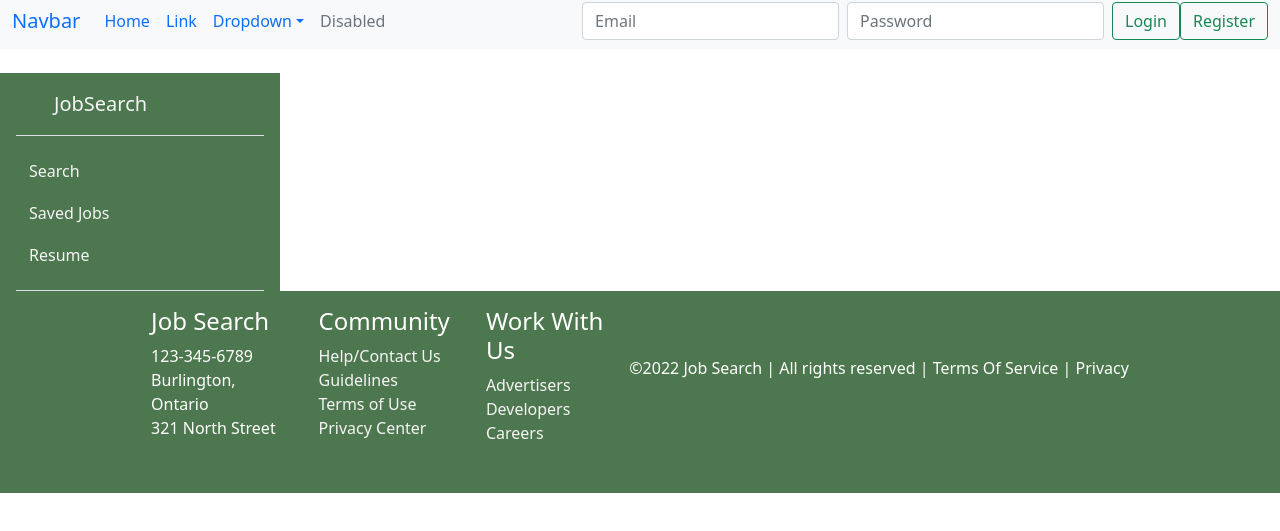
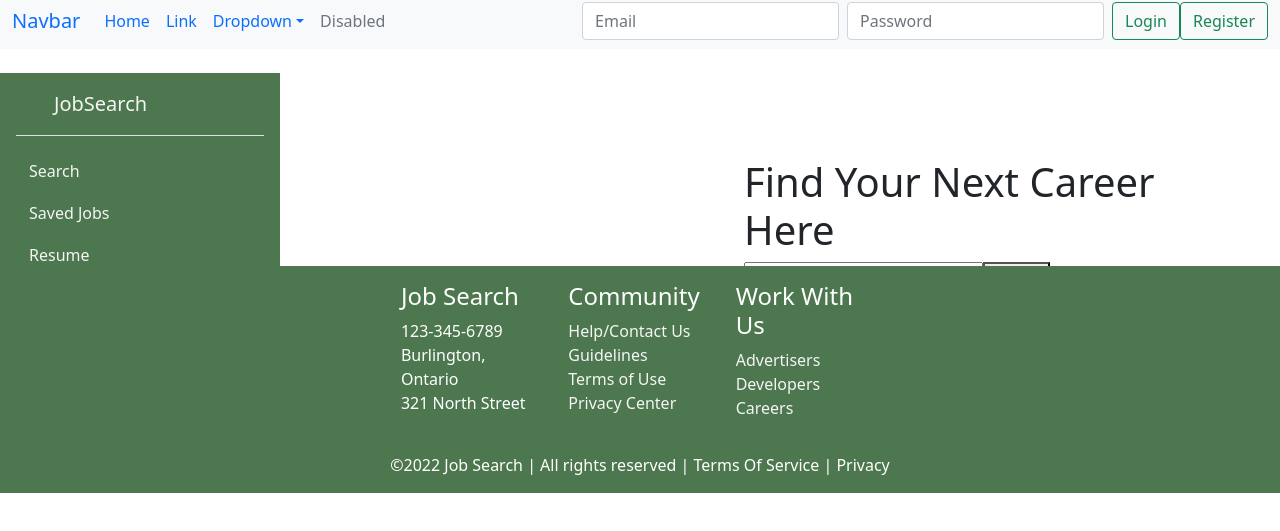
Before and after one commit to educastroa/JobDepot, a React (Create React App) app in the folder frontend/: page / in a window 1280 px wide. Shown: the part 307-838 px from the top of the page. Before the commit the page ends 800 px from the top, so only its background shows below. Built offline with nearby package versions, Linux system fonts and the light colour scheme; the HTML template or start-up script is replaced by a standard one.

Commit message:
Add searchbar and styling

```diff
--- a/frontend/package.json
+++ b/frontend/package.json
@@ -8,6 +8,7 @@
     "@testing-library/react": "^13.3.0",
     "@testing-library/user-event": "^13.5.0",
     "bootstrap": "^5.1.3",
+    "mdbreact": "^5.2.0",
     "react": "^18.2.0",
     "react-bootstrap": "^2.4.0",
     "react-dom": "^18.2.0",
--- a/frontend/src/App.css
+++ b/frontend/src/App.css
@@ -37,3 +37,15 @@
     transform: rotate(360deg);
   }
 }
+
+.sidebar-searchbar {
+  display: flex;
+  flex-direction: row;}
+
+.searchbar {
+  display: flex;
+  justify-content: center;
+  align-items: center;
+  padding-left: 30%;
+  ;
+}
--- a/frontend/src/App.js
+++ b/frontend/src/App.js
@@ -7,6 +7,7 @@ import Sidebar from "./components/Sidebar";
 import Navbar from "./components/Navbar";
 import Footer from "./components/Footer";
 import Header from "./components/Header";
+import Searchbar from "./components/Searchbar";
 
 function App() {
   return (
@@ -17,7 +18,12 @@ function App() {
         <Navbar />
         <img className="sidebar--centered" />
       </section>
-      <Sidebar />
+      <div className="sidebar-searchbar">
+        <Sidebar />
+        <div className="searchbar">
+          <Searchbar />
+        </div>
+      </div>
       <Footer />
     </main>
   );
--- a/frontend/src/components/Footer.css
+++ b/frontend/src/components/Footer.css
@@ -4,10 +4,16 @@
   background-color: #4D774E;
   margin-top: 5em;
   padding-top: 1em;
-  padding-bottom: 3em;
   width: 100%;
-  position: fixed;
+  position: sticky;
   left: 0;
   bottom: 0;
   right: 0;
 }
+
+.container {
+  display: flex;
+  flex-direction: column;
+  padding-bottom: 0;
+  justify-content: center;
+  align-items: center;}
--- /dev/null
+++ b/frontend/src/components/Searchbar.css
@@ -0,0 +1,13 @@
+.search-bar {
+  border: 5px;
+  padding: 80px;
+  display: flex;
+  flex-direction: column;
+  justify-content: space-between;
+
+}
+
+.search-bar:hover {
+  box-shadow: 5px 5px 5px 5px lightblue;
+
+}
--- /dev/null
+++ b/frontend/src/components/Searchbar.js
@@ -0,0 +1,26 @@
+import React from "react";
+import "./Searchbar.css";
+
+export default function Searchbar() {
+  return (
+    <main>
+      <div className="search-bar">
+        <div className="header">
+          <h1>Find Your Next Career Here </h1>
+        </div>
+        <form action="/" method="get">
+          <label htmlFor="header-search">
+            <span className="visually-hidden">Search job posts</span>
+          </label>
+          <input
+            type="text"
+            id="header-search"
+            placeholder="Search job posts"
+            name="s"
+          />
+          <button type="submit">Search</button>
+        </form>
+      </div>
+    </main>
+  );
+}
--- a/frontend/src/components/Sidebar.js
+++ b/frontend/src/components/Sidebar.js
@@ -85,7 +85,7 @@ export default function Sidebar() {
           >
             Account
           </button>
-          <div className="collapse show" id="account-collapse" style={{}}>
+          <div className="collapse" id="account-collapse" style={{}}>
             <ul className="btn-toggle-nav list-unstyled fw-normal pb-1 small">
               <li>
                 <a href="#" className="link-dark rounded">
```
Also changed, not shown: 1 other file (tests, documents, lock files or other folders).
